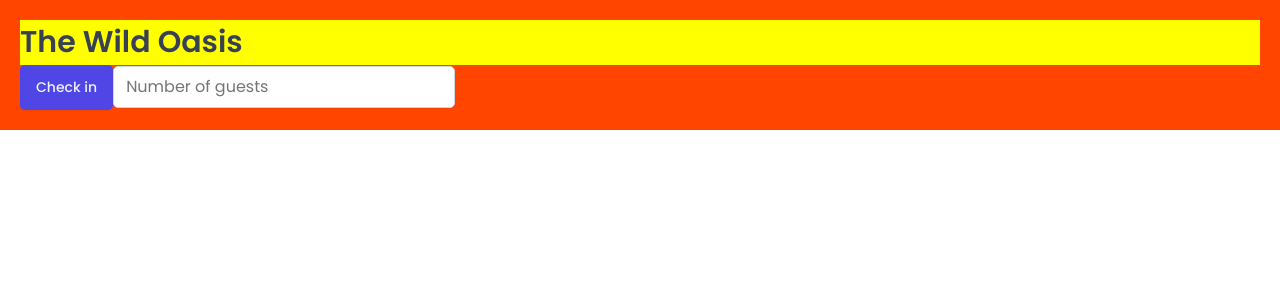
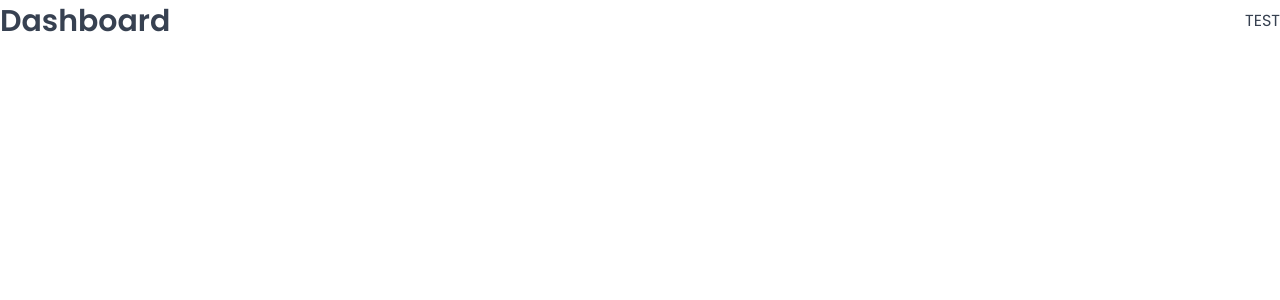
Before and after one commit to Saeadyou/the-wild-oasis, a React (Vite) app: page /dashboard in a window 1280 px wide. Shown: the top 300 px of the page. Built offline with nearby package versions, Linux system fonts and the light colour scheme; a web font is replaced by a local one.

Commit message:
set up routes and global styles

```diff
--- a/package.json
+++ b/package.json
@@ -12,6 +12,7 @@
   "dependencies": {
     "react": "^18.2.0",
     "react-dom": "^18.2.0",
+    "react-router-dom": "^6.15.0",
     "styled-components": "^6.0.7"
   },
   "devDependencies": {
--- a/src/App.jsx
+++ b/src/App.jsx
@@ -1,30 +1,31 @@
-import { styled } from "styled-components";
+import { BrowserRouter, Navigate, Route, Routes } from "react-router-dom";
 import GlobalStyles from "./styles/GlobalStyles";
-import  Button  from "./ui/Button";
-import Input from "./ui/Input";
-
-const H1 = styled.h1`
-  font-size: 30px;
-  font-weight: 600;
-  background-color: yellow;
-`;
-
-
-
-const StyledApp = styled.main`
-  background-color: orangered;
-  padding: 20px;
-`;
+import Dashboard from "./pages/Dashboard";
+import Bookings from "./pages/Bookings";
+import Cabins from "./pages/Cabins";
+import Users from "./pages/Users";
+import Settings from "./pages/Settings";
+import Account from "./pages/Account";
+import Login from "./pages/Login";
+import PageNotFound from "./pages/PageNotFound";
 
 function App() {
   return (
     <>
       <GlobalStyles />
-      <StyledApp>
-        <H1>The Wild Oasis</H1>
-        <Button>Check in</Button>
-        <Input type="number" placeholder="Number of guests" />
-      </StyledApp>
+      <BrowserRouter>
+        <Routes>
+          <Route index element={<Navigate replace to="dashboard" />} />
+          <Route path="dashboard" element={<Dashboard />} />
+          <Route path="bookings" element={<Bookings />} />
+          <Route path="cabins" element={<Cabins />} />
+          <Route path="users" element={<Users />} />
+          <Route path="settings" element={<Settings />} />
+          <Route path="account" element={<Account />} />
+          <Route path="login" element={<Login />} />
+          <Route path="*" element={<PageNotFound />} />
+        </Routes>
+      </BrowserRouter>
     </>
   );
 }
--- a/src/ui/Button.jsx
+++ b/src/ui/Button.jsx
@@ -49,19 +49,17 @@
 };
 
 const Button = styled.button`
-  font-size: 1.4rem;
-  padding: 1.2rem 1.6rem;
-  font-weight: 500;
   border: none;
   border-radius: var(--border-radius-sm);
-  background-color: var(--color-brand-600);
-  color: var(--color-brand-50);
   box-shadow: var(--shadow-sm);
-  cursor: pointer;
 
-  &:hover {
-    background-color: var(--color-brand-700);
-  }
+  ${(props) => sizes[props.size]}
+  ${(props) => variations[props.variation]}
 `;
 
+Button.defaultProps = {
+  size: "primary",
+  variation: "medium",
+};
+
 export default Button;
--- /dev/null
+++ b/src/ui/Heading.jsx
@@ -0,0 +1,25 @@
+import { css, styled } from "styled-components";
+
+const Heading = styled.h1`
+  ${(props) =>
+    props.as === "h1" &&
+    css`
+      font-size: 3rem;
+      font-weight: 600;
+    `}
+  ${(props) =>
+    props.as === "h2" &&
+    css`
+      font-size: 2rem;
+      font-weight: 600;
+    `}
+    ${(props) =>
+    props.as === "h3" &&
+    css`
+      font-size: 2rem;
+      font-weight: 500;
+    `}
+  line-height: 1.4;
+`;
+
+export default Heading;
--- /dev/null
+++ b/src/ui/Row.jsx
@@ -0,0 +1,23 @@
+import { css, styled } from "styled-components";
+
+const Row = styled.div`
+  display: flex;
+  ${(props) =>
+    props.type === "horizontal" &&
+    css`
+      justify-content: space-between;
+      align-items: center;
+    `}
+  ${(props) =>
+    props.type === "vertical" &&
+    css`
+      flex-direction: column;
+      gap: 1.6rem;
+    `}
+`;
+
+Row.defaultProps = {
+  type: "vertical",
+};
+
+export default Row;
```
Also changed, not shown: 1 other file (tests, documents, lock files or other folders).
